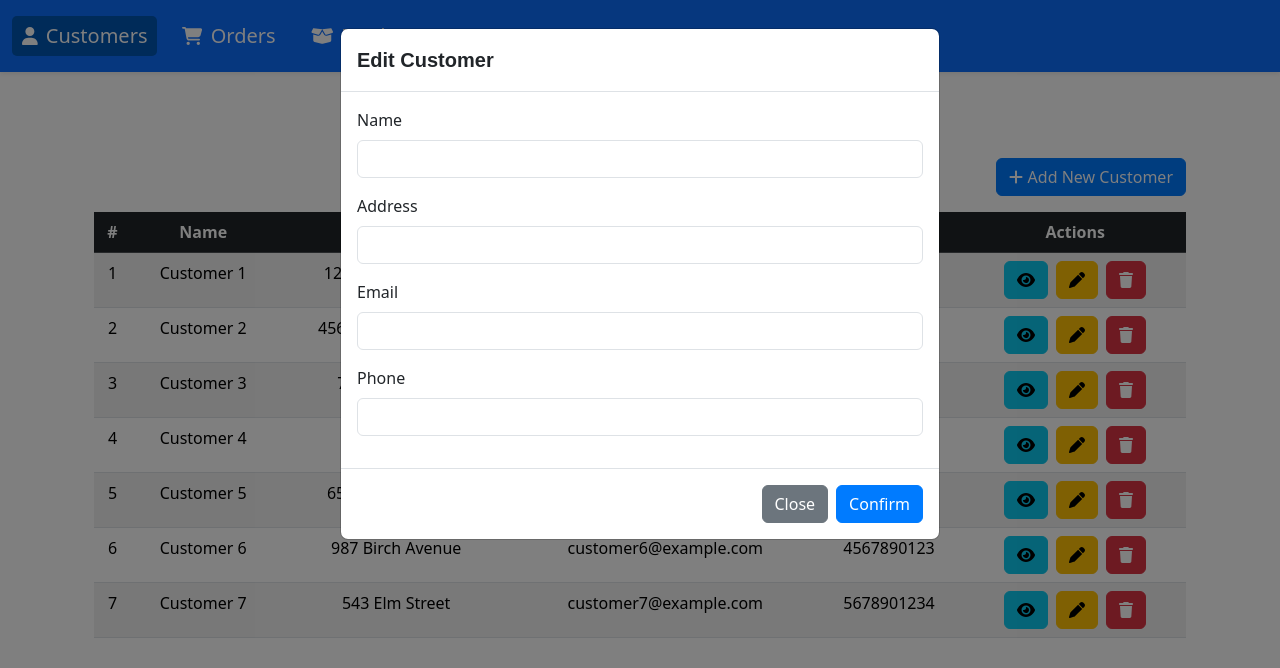
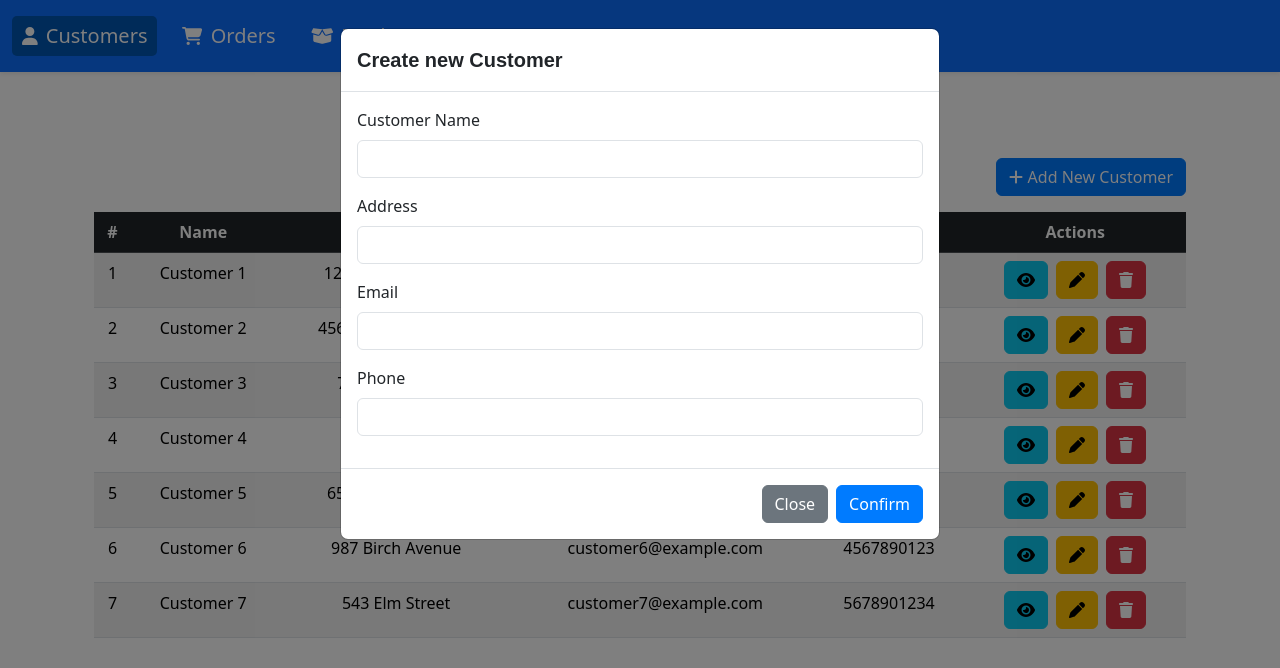
Before and after one commit to OusmaneLyDev/application-frontend-dynamique, a Vue app: page / in a window 1280 px wide. Both pictures are taken after a click on the button "Add New Customer". Shown: the top 668 px of the page. Built offline with nearby package versions, Linux system fonts and the light colour scheme.

Commit message:
Mise à jour de la fenetre modale du client

```diff
--- a/src/views/CustomersView.vue
+++ b/src/views/CustomersView.vue
@@ -48,13 +48,13 @@
       <div class="modal-dialog">
         <div class="modal-content">
           <div class="modal-header">
-            <h5 class="modal-title">{{ isEditMode ? 'Edit Customer' : 'Add Customer' }}</h5>
+            <h5 class="modal-title">{{ isEditMode ? 'Create new Customer' : 'Edit Customer' }}</h5>
             <button type="button" class="btn-close" @click="closeModal"></button>
           </div>
           <div class="modal-body">
             <form @submit.prevent="handleSubmit">
               <div class="mb-3">
-                <label for="customerName" class="form-label">Name</label>
+                <label for="customerName" class="form-label">Customer Name</label>
                 <input type="text" id="customerName" class="form-control" v-model="formData.name" required />
               </div>
               <div class="mb-3">
```
